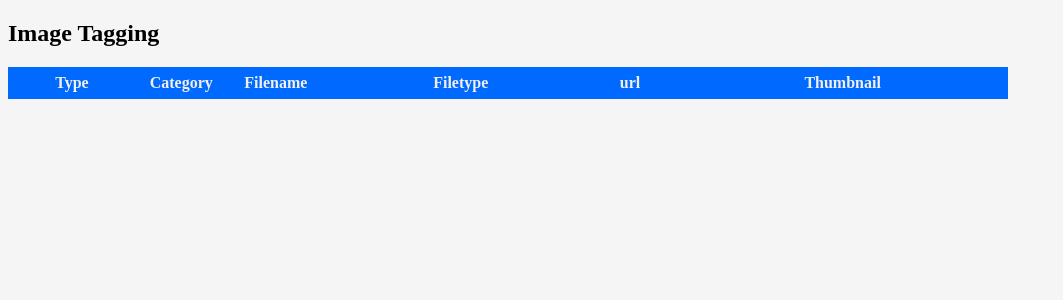
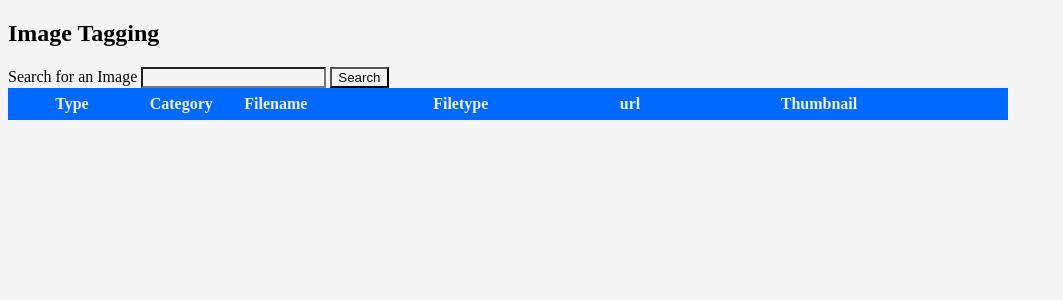
Before and after one commit to ellis0808/KGPSPractice, a PHP site: page /resources/image-tagging/image-tagging.html in a window 1280 px wide. Shown: the top 300 px of the page, without its empty margins (0-1063 px from the left). Run offline with PHP 8.4, Linux system fonts and the light colour scheme; data that the repository does not hold is empty.

Commit message:
image tagging page setup

```diff
--- a/api/load-images.php
+++ b/api/load-images.php
@@ -4,16 +4,29 @@ ob_start();
 require './db_connect.php';
 
 
+
 try {
     $pdo = getDBConnection();
 
     header('Content-Type: application/json');
+    // Get all images with the indicated filename
+    if (isset($_GET['item'])) {
+        $stmt = $pdo->prepare('SELECT image_id, type, category, filename, filetype, link FROM images WHERE filename LIKE ":%item%"');
+        $stmt->execute(['filename' => $_GET['item']]);
+        $image = $stmt->fetch(PDO::FETCH_ASSOC);
+        if ($image) {
+            echo json_encode($image);
+        } else {
+            echo json_encode(['message' => 'No images match the search criteria']);
+        }
+    } else {
 
-    // Get all available images
-    $stmt = $pdo->query(('SELECT image_id, type, category, filename, filetype, link FROM images'));
-    $images = $stmt->fetchAll(PDO::FETCH_ASSOC);
+        // Get all available images
+        $stmt = $pdo->query(('SELECT image_id, type, category, filename, filetype, link FROM images'));
+        $images = $stmt->fetchAll(PDO::FETCH_ASSOC);
 
-    echo json_encode(['images' => $images]);
+        echo json_encode(['images' => $images]);
+    }
 } catch (PDOException $e) {
     echo json_encode(['error' => $e->getMessage()]);
 }
--- a/resources/css/image-tagging.css
+++ b/resources/css/image-tagging.css
@@ -12,7 +12,7 @@
   max-width: 100%;
   height: 2rem;
   display: grid;
-  grid-template-columns: 0.05fr 0.1fr 0.1fr 0.2fr 0.05fr 0.3fr 0.15fr;
+  grid-template-columns: 0.05fr 0.1fr 0.1fr 0.2fr 0.05fr 0.3fr 0.1fr;
   background: rgb(0, 105, 255);
   align-items: center;
   font-weight: 700;
--- a/resources/image-tagging/image-tagging.html
+++ b/resources/image-tagging/image-tagging.html
@@ -16,6 +16,22 @@
     <h2>Image Tagging</h2>
     <div class="maincontainer">
       <div class="tags-container"></div>
+      <div class="search-area-container">
+        <search>
+          <form
+            action="./search/"
+            id="search-entry"
+          >
+            <label for="filename">Search for an Image</label>
+            <input
+              type="search"
+              id="filename"
+              name="filename-search"
+            />
+            <button type="submit">Search</button>
+          </form>
+        </search>
+      </div>
       <div class="image-container">
         <div class="image-data-header-row">
           <div class="image-number-header-container table-header"></div>
--- a/resources/image-tagging/image-tagging.js
+++ b/resources/image-tagging/image-tagging.js
@@ -55,3 +55,25 @@ async function loadImages() {
 window.addEventListener("load", () => {
   loadImages();
 });
+
+document.getElementById("search-entry").addEventListener("submit", () => {
+  const searchItem = document.getElementById("filename").value;
+  imageSearch(searchItem);
+});
+
+async function imageSearch(searchItem) {
+  try {
+    const response = await fetch(
+      `/KGPSEnglishPractice-test/api/load-images.php=?${searchItem}}`
+    );
+
+    const data = await response.json();
+    console.log(data);
+
+    if (!response.ok) {
+      throw new Error("Network response not okay");
+    }
+  } catch (error) {
+    console.log("There was an error loading the images");
+  }
+}
```
